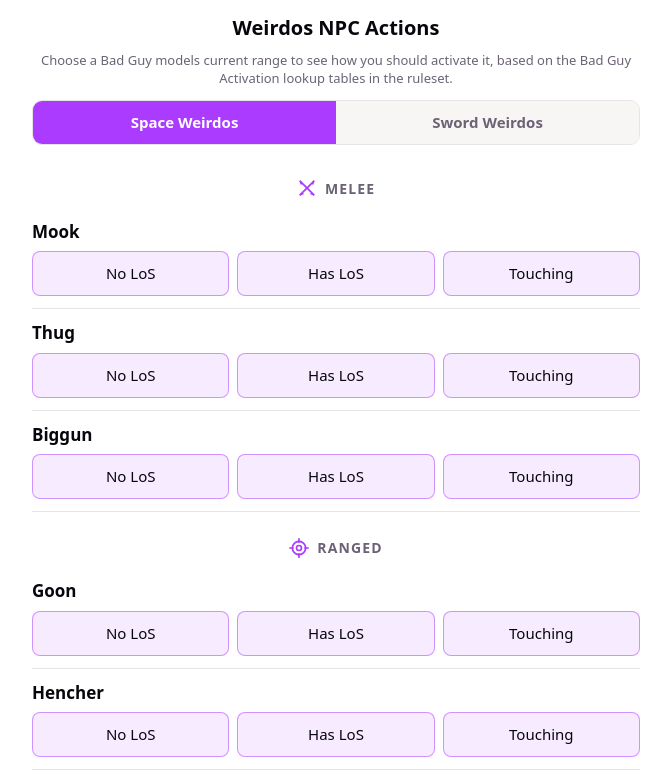
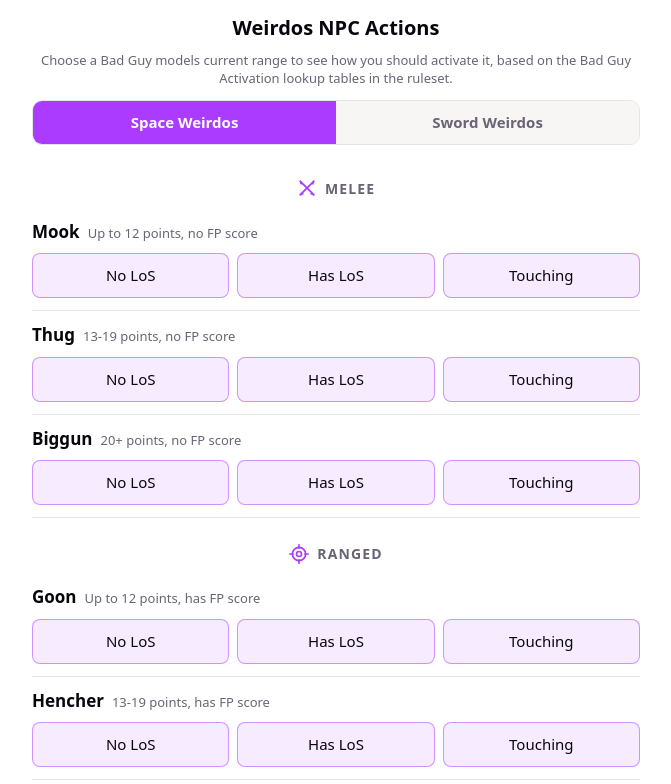
Before and after one commit to thomanil/space-sword-weirdos-npc-actions, a React (Vite) app: page / in a window 1280 px wide. Shown: the top 784 px of the page, without its empty margins (304-975 px from the left). Built offline with nearby package versions, Linux system fonts and the light colour scheme.

Commit message:
add blurb about unit types

```diff
--- a/src/App.css
+++ b/src/App.css
@@ -135,10 +135,20 @@
 }
 
 .unit-row__label {
+  display: flex;
+  flex-wrap: wrap;
+  align-items: baseline;
+  gap: 8px;
   font-size: 17px;
   font-weight: 600;
   color: var(--text-h);
   flex: 1 0 100%;
+}
+
+.unit-row__blurb {
+  font-size: 13px;
+  font-weight: 400;
+  color: var(--text);
 }
 
 .unit-row__buttons {
--- a/src/components/UnitList.jsx
+++ b/src/components/UnitList.jsx
@@ -11,7 +11,10 @@ export default function UnitList({ system, onRoll }) {
           </h2>
           {category.units.map((unit) => (
             <div key={unit.key} className="unit-row">
-              <span className="unit-row__label">{unit.label}</span>
+              <span className="unit-row__label">
+                {unit.label}
+                <span className="unit-row__blurb">{unit.blurb}</span>
+              </span>
               <div className="unit-row__buttons">
                 {Object.entries(system.columns).map(([columnKey, columnLabel]) => (
                   <button
--- a/src/data/spaceWeirdos.js
+++ b/src/data/spaceWeirdos.js
@@ -27,6 +27,7 @@ export default {
         {
           key: 'mooks',
           label: 'Mook',
+          blurb: 'Up to 12 points, no FP score',
           table: buildTable(
             rows(
               ['Cower', 'Hide', 'Retreat'],
@@ -42,6 +43,7 @@ export default {
         {
           key: 'thugs',
           label: 'Thug',
+          blurb: '13-19 points, no FP score',
           table: buildTable(
             rows(
               ['Cower', 'Hide', 'Attack'],
@@ -57,6 +59,7 @@ export default {
         {
           key: 'bigguns',
           label: 'Biggun',
+          blurb: '20+ points, no FP score',
           table: buildTable(
             rows(
               ['Move', 'Engage', 'Attack'],
@@ -78,6 +81,7 @@ export default {
         {
           key: 'goons',
           label: 'Goon',
+          blurb: 'Up to 12 points, has FP score',
           table: buildTable(
             rows(
               ['Cower', 'Hide', 'Retreat'],
@@ -93,6 +97,7 @@ export default {
         {
           key: 'henchers',
           label: 'Hencher',
+          blurb: '13-19 points, has FP score',
           table: buildTable(
             rows(
               ['Cower', 'Hide', 'Disengage'],
@@ -108,6 +113,7 @@ export default {
         {
           key: 'bigShooters',
           label: 'Big Shooter',
+          blurb: '20+ points, has FP score',
           table: buildTable(
             rows(
               ['Engage', 'Engage', 'Disengage'],
@@ -129,6 +135,7 @@ export default {
         {
           key: 'psychics',
           label: 'Psychic',
+          blurb: 'Any points, has psychic powers',
           table: buildTable(
             rows(
               ['Move', 'Cloud', 'Disengage'],
--- a/src/data/swordWeirdos.js
+++ b/src/data/swordWeirdos.js
@@ -27,6 +27,7 @@ export default {
         {
           key: 'minion',
           label: 'Minion',
+          blurb: 'Up to 12 points, no ranged weapon',
           table: buildTable(
             rows(
               ['Cower', 'Hide', 'Retreat'],
@@ -42,6 +43,7 @@ export default {
         {
           key: 'thug',
           label: 'Thug',
+          blurb: '13-19 points, no ranged weapon',
           table: buildTable(
             rows(
               ['Cower', 'Hide', 'Attack'],
@@ -57,6 +59,7 @@ export default {
         {
           key: 'lancer',
           label: 'Lancer',
+          blurb: '20+ points, no ranged weapon',
           table: buildTable(
             rows(
               ['Move', 'Engage', 'Attack'],
@@ -78,6 +81,7 @@ export default {
         {
           key: 'skirmisher',
           label: 'Skirmisher',
+          blurb: 'Up to 12 points, has ranged weapon',
           table: buildTable(
             rows(
               ['Cower', 'Hide', 'Retreat'],
@@ -93,6 +97,7 @@ export default {
         {
           key: 'veteran',
           label: 'Veteran',
+          blurb: '13-19 points, has ranged weapon',
           table: buildTable(
             rows(
               ['Cower', 'Hide', 'Disengage'],
@@ -108,6 +113,7 @@ export default {
         {
           key: 'arbalist',
           label: 'Arbalist',
+          blurb: '20+ points, has ranged weapon',
           table: buildTable(
             rows(
               ['Engage', 'Engage', 'Disengage'],
@@ -129,6 +135,7 @@ export default {
         {
           key: 'warlock',
           label: 'Warlock',
+          blurb: 'Any points, can cast spells',
           table: buildTable(
             rows(
               ['Move', 'Cloud', 'Disengage'],
```
Also changed, not shown: 2 other files (tests, documents, lock files or other folders).
